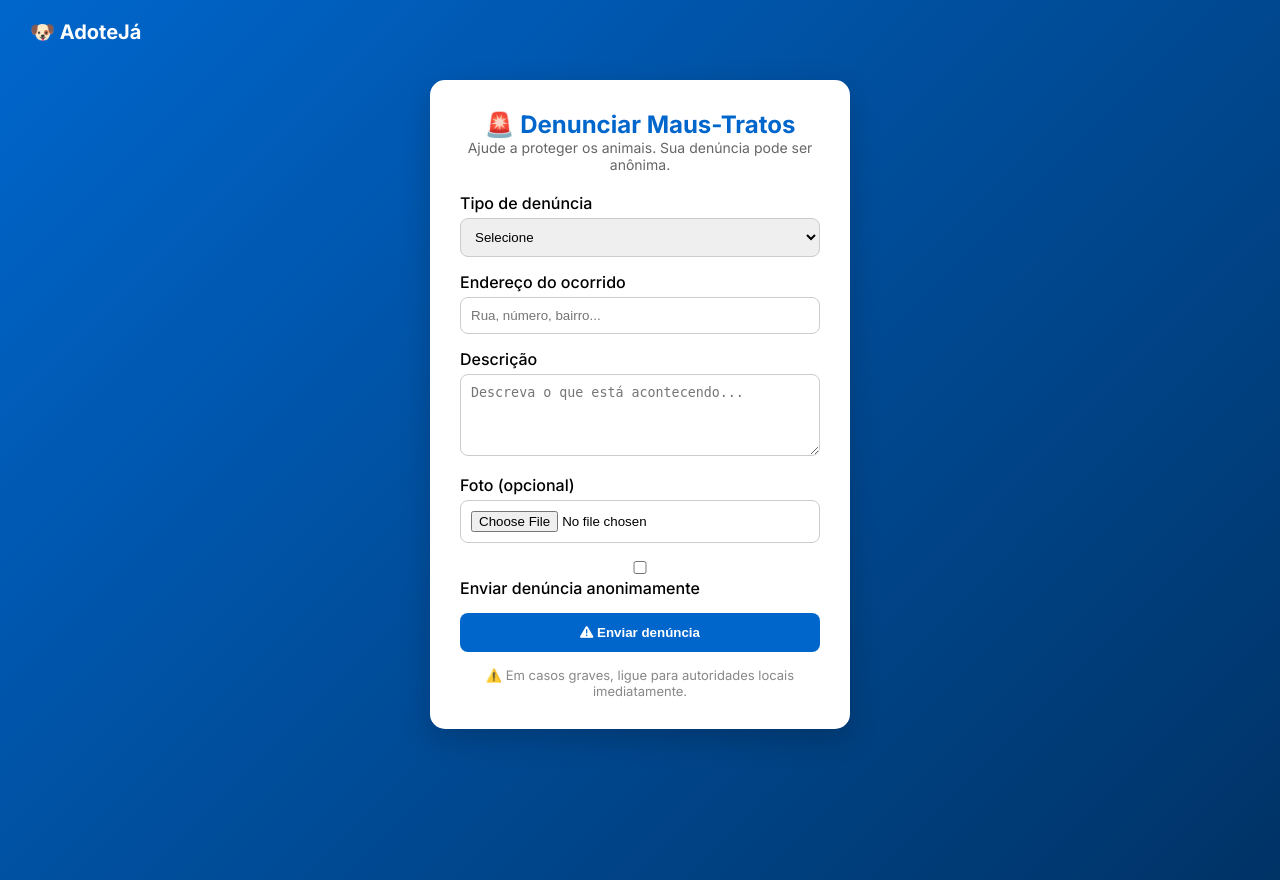
After one commit to JuniorTavaresss/AdoteJa, a PHP site: page /Arquivos/Denuncia/denuncia.html in a window 1280 px wide. The commit adds this page. Run offline with PHP 8.4, Linux system fonts and the light colour scheme.

Commit message:
atualizei

```diff
--- /dev/null
+++ b/Arquivos/Denuncia/denuncia.css
@@ -0,0 +1,106 @@
+/* RESET */
+* {
+    margin: 0;
+    padding: 0;
+    box-sizing: border-box;
+}
+
+body {
+    font-family: "Inter", sans-serif;
+    background: linear-gradient(135deg, #0066cc, #003366);
+    height: 100vh;
+}
+
+/* LOGO TOPO */
+.logo-topo {
+    position: absolute;
+    top: 20px;
+    left: 30px;
+    font-size: 20px;
+    font-weight: bold;
+    text-decoration: none;
+    color: white;
+}
+
+.logo-topo:hover {
+    color: #ffcc00;
+}
+
+/* CONTAINER IGUAL LOGIN */
+.container {
+    width: 100%;
+    max-width: 420px;
+    background: white;
+    margin: 80px auto;
+    padding: 30px;
+    border-radius: 15px;
+    box-shadow: 0 10px 30px rgba(0,0,0,0.2);
+}
+
+/* HEADER */
+.header {
+    text-align: center;
+    margin-bottom: 20px;
+}
+
+.header h2 {
+    color: #0066cc;
+}
+
+.header p {
+    font-size: 14px;
+    color: #666;
+}
+
+/* INPUTS */
+.input-group {
+    margin-bottom: 15px;
+}
+
+.input-group label {
+    font-weight: 500;
+    display: block;
+    margin-bottom: 5px;
+}
+
+.input-group input,
+.input-group textarea,
+.input-group select {
+    width: 100%;
+    padding: 10px;
+    border-radius: 8px;
+    border: 1px solid #ccc;
+    outline: none;
+    transition: 0.2s;
+}
+
+.input-group input:focus,
+.input-group textarea:focus,
+.input-group select:focus {
+    border-color: #0066cc;
+}
+
+/* BOTÃO IGUAL LOGIN */
+.btn {
+    width: 100%;
+    padding: 12px;
+    border: none;
+    background: #0066cc;
+    color: white;
+    border-radius: 8px;
+    cursor: pointer;
+    transition: 0.3s;
+    font-weight: bold;
+}
+
+.btn:hover {
+    background: #004999;
+}
+
+/* ALERTA */
+.alerta {
+    margin-top: 15px;
+    font-size: 13px;
+    color: #888;
+    text-align: center;
+}
--- /dev/null
+++ b/Arquivos/Denuncia/denuncia.html
@@ -0,0 +1,80 @@
+<!DOCTYPE html>
+<html lang="pt-br">
+<head>
+<meta charset="UTF-8">
+<meta name="viewport" content="width=device-width, initial-scale=1.0">
+<title>Denúncia | AdoteJá</title>
+
+<link rel="stylesheet" href="denuncia.css">
+
+<link href="https://fonts.googleapis.com/css2?family=Inter:wght@300;400;500;600;700&display=swap" rel="stylesheet">
+<link rel="stylesheet" href="https://cdnjs.cloudflare.com/ajax/libs/font-awesome/6.0.0-beta3/css/all.min.css">
+</head>
+
+<body>
+
+<!-- LOGO -->
+<a href="../../Index.html" class="logo-topo">🐶 AdoteJá</a>
+
+<div class="container">
+
+    <div class="header">
+        <h2>🚨 Denunciar Maus-Tratos</h2>
+        <p>Ajude a proteger os animais. Sua denúncia pode ser anônima.</p>
+    </div>
+
+    <form id="denunciaForm">
+
+        <div class="input-group">
+            <label>Tipo de denúncia</label>
+            <select required>
+                <option value="">Selecione</option>
+                <option>Maus-tratos</option>
+                <option>Abandono</option>
+                <option>Negligência</option>
+                <option>Outros</option>
+            </select>
+        </div>
+
+        <div class="input-group">
+            <label>Endereço do ocorrido</label>
+            <input type="text" placeholder="Rua, número, bairro..." required>
+        </div>
+
+        <div class="input-group">
+            <label>Descrição</label>
+            <textarea rows="4" placeholder="Descreva o que está acontecendo..." required></textarea>
+        </div>
+
+        <div class="input-group">
+            <label>Foto (opcional)</label>
+            <input type="file">
+        </div>
+
+        <div class="input-group">
+            <label>
+                <input type="checkbox"> Enviar denúncia anonimamente
+            </label>
+        </div>
+
+        <button type="submit" class="btn">
+            <i class="fas fa-exclamation-triangle"></i> Enviar denúncia
+        </button>
+
+    </form>
+
+    <div class="alerta">
+        ⚠️ Em casos graves, ligue para autoridades locais imediatamente.
+    </div>
+
+</div>
+
+<script>
+document.getElementById('denunciaForm').addEventListener('submit', function(e){
+    e.preventDefault();
+    alert("Denúncia enviada com sucesso! Obrigado por ajudar 🐶");
+});
+</script>
+
+</body>
+</html>
```
Also changed, not shown: Index.html (+78 -43 lines), style/style.css (+110 -103 lines).
